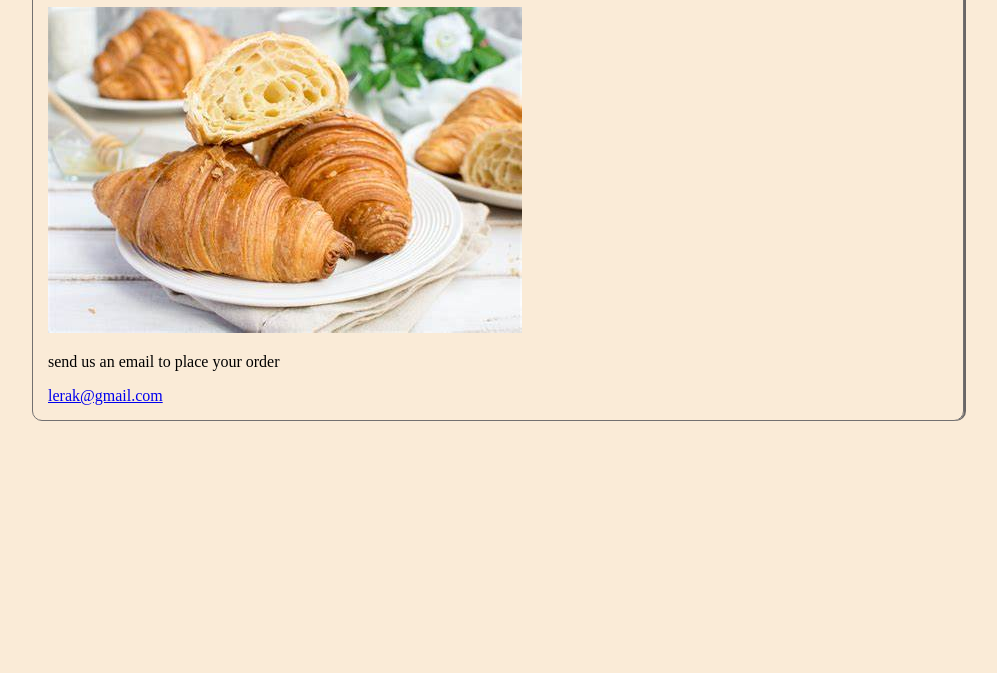
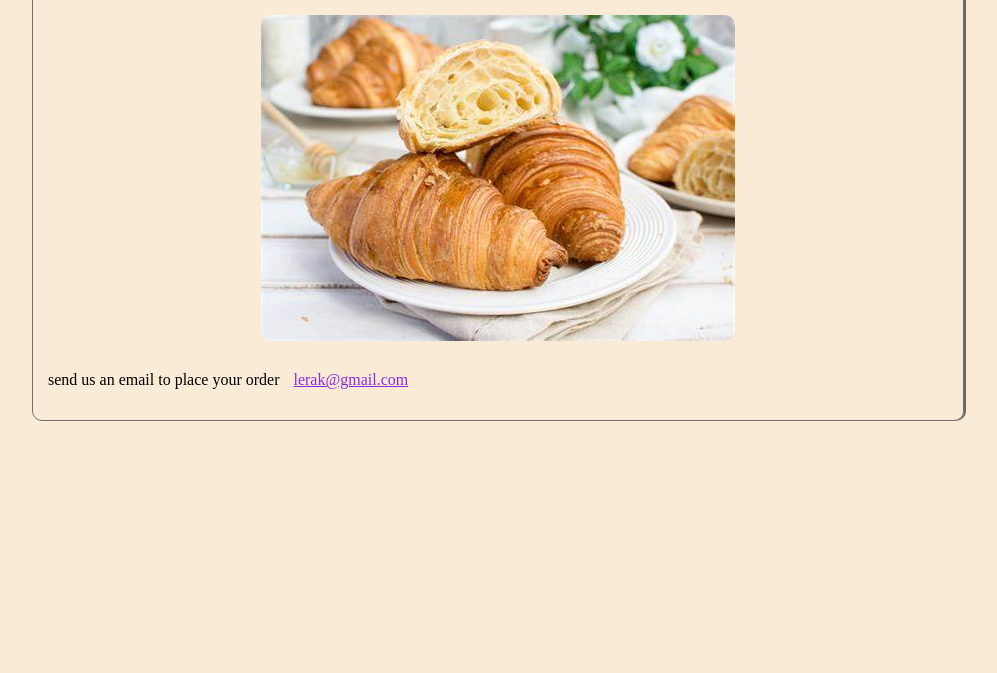
Before and after one commit to Motsoeneg/croissant----, a plain HTML site: page contact.html in a window 1280 px wide. Shown: the part 127-800 px from the top of the page, without its empty margins (142-1139 px from the left). Drawn offline with Linux system fonts and the light colour scheme.

Commit message:
updated the links

```diff
--- a/contact.html
+++ b/contact.html
@@ -12,7 +12,9 @@
     </div>
     <h1>Contact us</h1>
     <img src="croissant.jpg" class="photo2" />
-    <p class="order">send us an email to place your order</p>
-    <a href="mailto:lerak@gmail.com" class="email">lerak@gmail.com</a>
+    <p class="order">
+      send us an email to place your order
+      <a href="mailto:lerak@gmail.com" class="email">lerak@gmail.com</a>
+    </p>
   </body>
 </html>
--- a/style.css
+++ b/style.css
@@ -14,7 +14,14 @@ h1 {
 p {
   text-align: center;
 }
-
+a {
+  margin: 0 10px;
+  color: blueviolet;
+  text-align: center;
+}
+footer {
+  text-align: center;
+}
 .email {
   text-align: center;
 }
@@ -22,7 +29,10 @@ p {
   text-align: center;
 }
 .photo2 {
-  text-align: center;
+  max-width: 100%;
+  border-radius: 10px;
+  display: block;
+  margin: 30px auto;
 }
 .order {
   text-align: left;
```
Also changed, not shown: index.html (+4 -2 lines).
